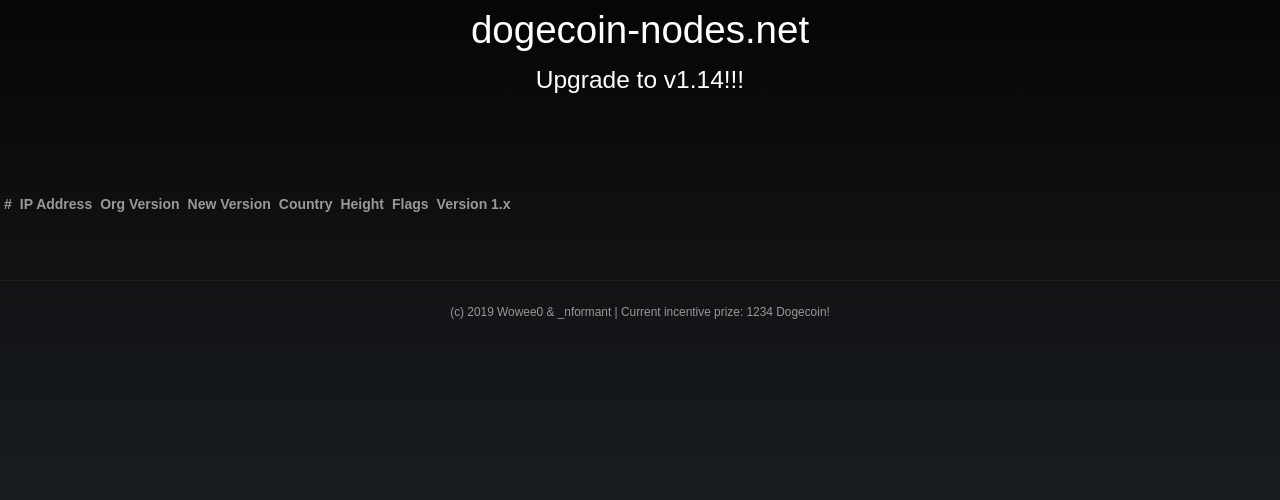
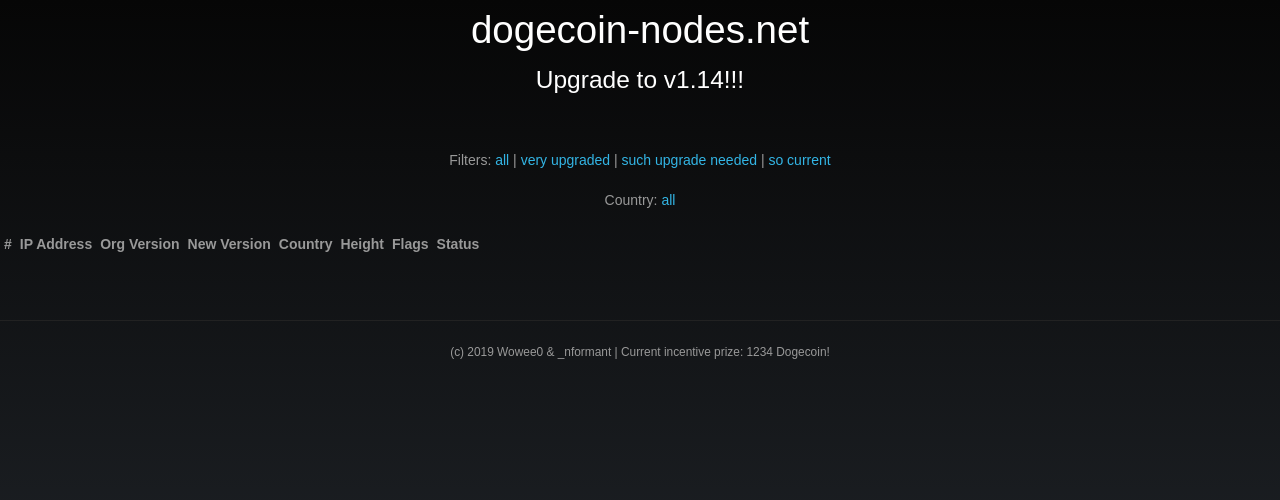
Before and after one commit to jmacxx/dogecoin-nodes.net, a Flask app: page /list-inventory in a window 1280 px wide. Shown: the top 500 px of the page. Run offline with Flask 2, Linux system fonts and the light colour scheme; data that the repository does not hold is empty; some libraries are stand-ins or nearby versions; some web fonts are replaced.

Commit message:
added filtering on the node list

```diff
--- a/app/models.py
+++ b/app/models.py
@@ -29,6 +29,11 @@ class Inventory(db.Model):
             return True
         return False
 
+    def is_current(self):
+        if self.node_ver_org == app.config['DOGECOIN_NODE_VERSION'] or self.node_ver_new == app.config['DOGECOIN_NODE_VERSION']:
+            return True
+        return False
+
     def reward_claimed(self):
         if self.prize_txid is None:
             return False
--- a/app/routes.py
+++ b/app/routes.py
@@ -18,12 +18,31 @@ def index():
 def list_inventory():
     # we are only going to allow the ones that are in the original database list to be eligible for prize
     # this is to prevent people gaming the system by intentionally setting up new nodes with old versions
+    filter = request.args.get('filter')
+    country = request.args.get('country')
     invRecords = Inventory.query.all()
+    dispRecords = []
     count = 0
     for post in invRecords:
+        if post.has_been_updated():
+            post.status_text = "VERY UPGRADED!"
+            if filter is not None and filter != "very-upgraded":
+                continue
+        elif post.needs_update():
+            post.status_text = "SUCH UPGRADE NEEDED"
+            if filter is not None and filter != "such-upgrade-needed":
+                continue
+        else:
+            post.status_text = "SO CURRENT"
+            if filter is not None and filter != "so-current":
+                continue
+        if country is not None and country != post.node_country:
+            continue
         count = count + 1
         post.count = count
-    return render_template('list-inventory.html', title='List Nodes', posts=invRecords, reward_amount=current_dogecoin_reward())
+        dispRecords.append(post)
+    countries = get_countries()
+    return render_template('list-inventory.html', title='List Nodes', posts=dispRecords, countries=countries, reward_amount=current_dogecoin_reward())
 
 
 @app.route('/init-db')
@@ -44,19 +63,15 @@ def init_db():
 # NB: it intentionally does not add new records to the snapshot
 @app.route('/refresh-db')
 def refresh_db():
+    db_list = db.session.query(Inventory).all()
     posts = getCurrentNodeListFromWeb()
-    count = 0
-    for new_rec in posts:
-        count = count + 1
-        new_rec.count = count
-        db_rec = db.session.query(Inventory).filter(Inventory.node_ip == new_rec.node_ip).first()
-        if db_rec is None:
-            new_rec.id = 0
-        else:
-            new_rec.id = db_rec.id
-            db_rec.last_seen = new_rec.last_seen
-            db_rec.node_ver_new = new_rec.node_ver_org
-            db.session.commit()  # write the changed fields to the database
+    for db_rec in db_list:
+        for new_rec in posts:
+            if new_rec.node_ip == db_rec.node_ip:
+                db_rec.last_seen = new_rec.last_seen
+                db_rec.node_ver_new = new_rec.node_ver_org
+                break
+    db.session.commit()  # write the changed fields to the database
     return redirect('/index')
 
 
@@ -126,3 +141,9 @@ def normalise_ip_strip_port(in_ip):
 
 def current_dogecoin_reward():
     return app.config['DOGECOIN_REWARD']
+
+def get_countries():
+    retVal = []
+    for value in db.session.query(Inventory.node_country).distinct():
+        retVal.append(value.node_country)
+    return retVal
--- a/app/templates/base.html
+++ b/app/templates/base.html
@@ -46,8 +46,6 @@ $(function(){
 				{% endwith %}
 
 		<br />
-		<br />
-		<br />
 	{% endblock %}
 
 	<div id="footer">
--- a/app/templates/list-inventory.html
+++ b/app/templates/list-inventory.html
@@ -3,6 +3,21 @@
 {% block content %}
    {{ super() }}
     <center>
+    Filters:
+     <a href="/list-inventory">all</a>
+    | <a href="/list-inventory?filter=very-upgraded">very upgraded</a>
+    | <a href="/list-inventory?filter=such-upgrade-needed">such upgrade needed</a>
+    | <a href="/list-inventory?filter=so-current">so current</a>
+    <br />
+    <br />
+    Country:
+     <a href="/list-inventory">all</a>
+    {% for country in countries %}
+    | <a href="/list-inventory?country={{ country }}">{{ country }}</a>
+    {% endfor %}
+    <br />
+    <br />
+
     <table class='input-block-level'>
     <tr>
         <th>#</th>
@@ -12,7 +27,7 @@
         <th class="padding:revert">Country</th>
         <th>Height</th>
         <th>Flags</th>
-        <th>Version 1.x</th>
+        <th>Status</th>
     </tr>
 
     {% for post in posts %}
```
